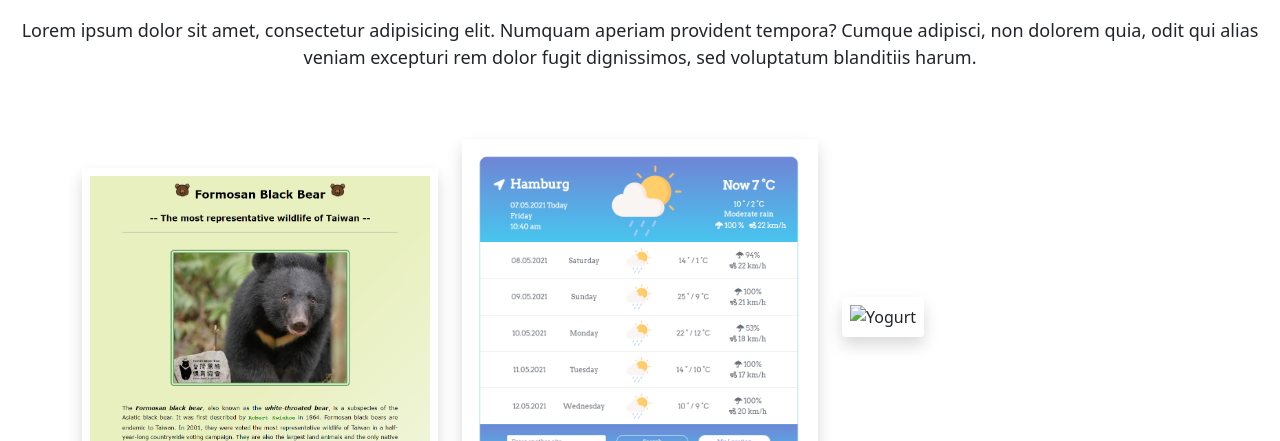
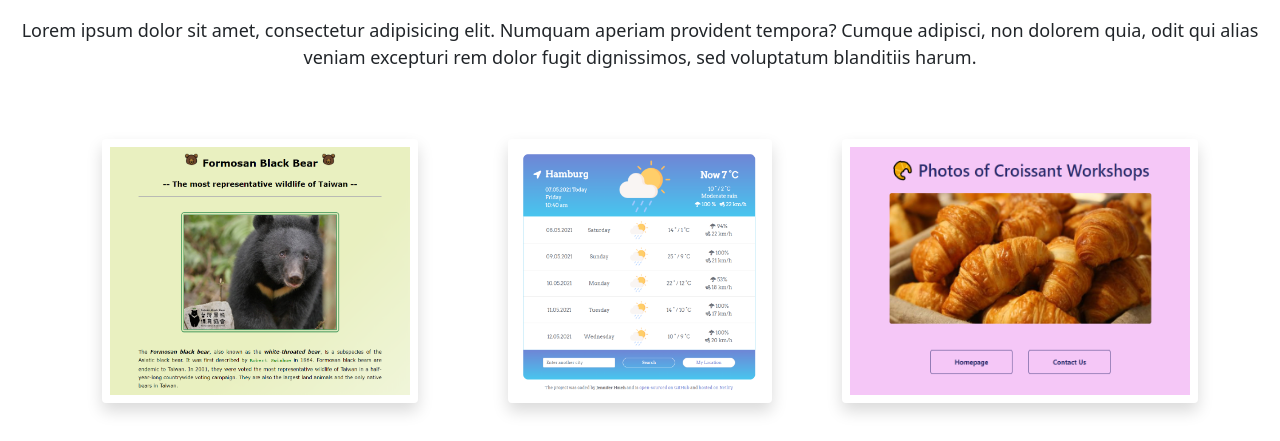
Before and after one commit to pyh198612/Responsive-W3-HW-Advanced-tools, a plain HTML site: page about.html in a window 1280 px wide. Shown: the part 247-688 px from the top of the page. Drawn offline with nearby package versions, Linux system fonts and the light colour scheme.

Commit message:
Corrected the croissant image in about me page and adjusted the images height to the same level

```diff
--- a/about.html
+++ b/about.html
@@ -62,21 +62,21 @@
           <img
             src="images/formosan_black_bear.png"
             alt="Formosan black bear"
-            class="img-fluid p-2 shadow rounded"
+            class="img-fluid p-2 shadow rounded secondary-image"
           />
         </div>
         <div class="col-sm-4 mt-5">
           <img
             src="images/my_weather_app.png"
             alt="Weather app"
-            class="img-fluid p-2 shadow rounded"
+            class="img-fluid p-2 shadow rounded secondary-image"
           />
         </div>
         <div class="col-sm-4 mt-5">
           <img
-            src="images/yogurt.png"
-            alt="Yogurt"
-            class="img-fluid p-2 shadow rounded"
+            src="images/croissant.png"
+            alt="Croissant app"
+            class="img-fluid p-2 shadow rounded secondary-image"
           />
         </div>
       </div>
--- a/style.css
+++ b/style.css
@@ -66,6 +66,12 @@ p {
   border: 1px solid var(--primary-color);
 }
 
+.secondary-image {
+  display: block;
+  height: 33vh;
+  margin: 0 auto;
+}
+
 .email-link {
   display: flex;
   justify-content: center;
```
